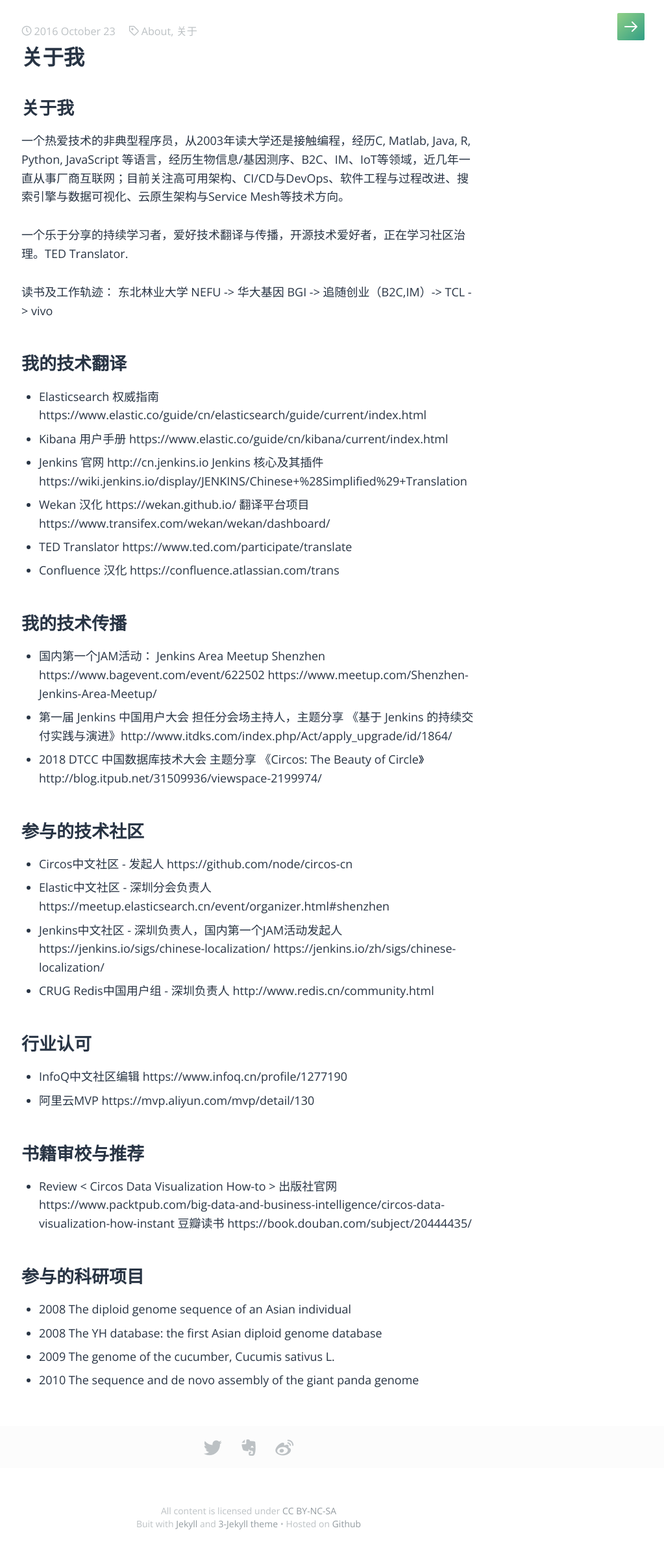
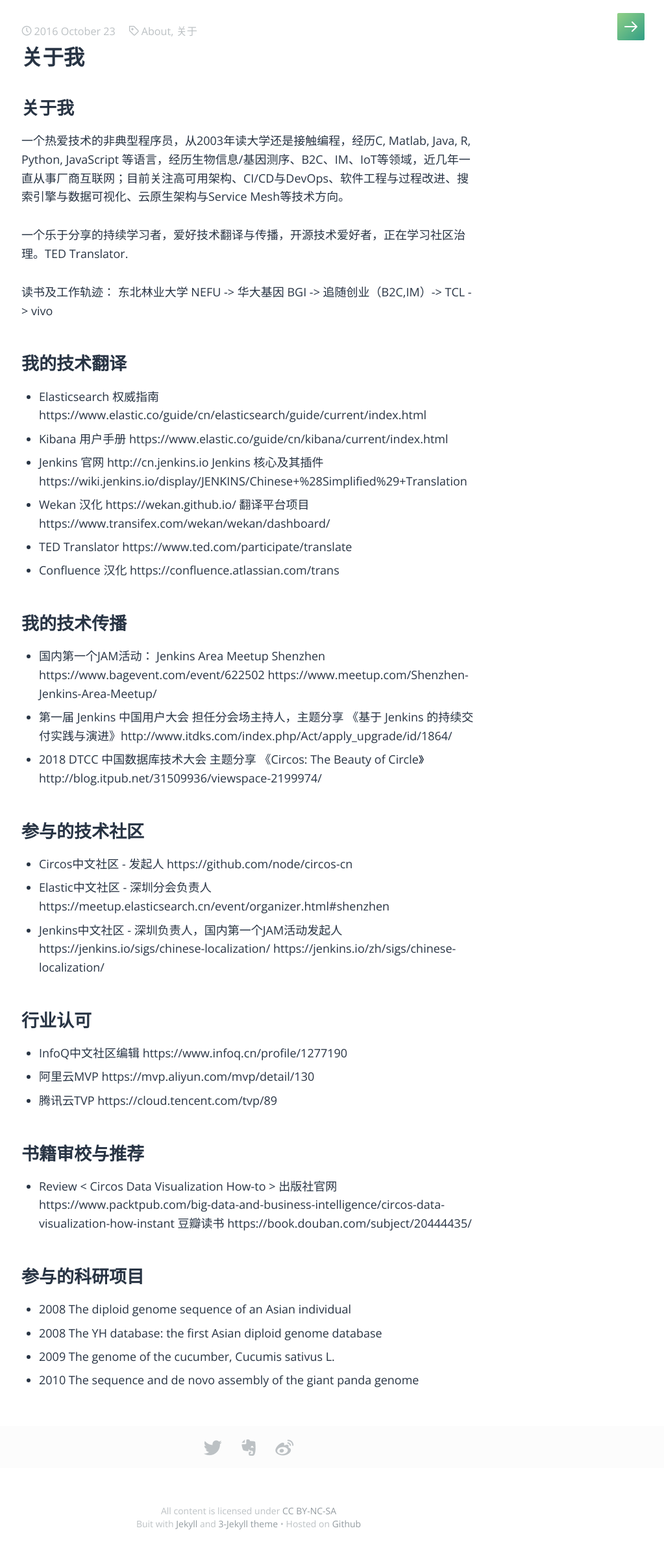
Before and after one commit to node/node.github.io, a Jekyll site: the page built from _posts/personal/2016-10-23-about-me.md, in a window 1280 px wide. Shown: the whole page at 65% size, without its empty margins (257-1280 px from the left). Built offline with Jekyll 4.4.1, drawn with Linux system fonts in a browser that asks for light colours; some web fonts are replaced.

Commit message:
Update 2016-10-23-about-me.md

```diff
--- a/_posts/personal/2016-10-23-about-me.md
+++ b/_posts/personal/2016-10-23-about-me.md
@@ -31,12 +31,11 @@ description: 关于我
 * Circos中文社区 - 发起人 https://github.com/node/circos-cn
 * Elastic中文社区 - 深圳分会负责人  https://meetup.elasticsearch.cn/event/organizer.html#shenzhen
 * Jenkins中文社区 - 深圳负责人，国内第一个JAM活动发起人 https://jenkins.io/sigs/chinese-localization/  https://jenkins.io/zh/sigs/chinese-localization/
-* CRUG Redis中国用户组 - 深圳负责人 http://www.redis.cn/community.html
 
 ## 行业认可
 * InfoQ中文社区编辑 https://www.infoq.cn/profile/1277190
 * 阿里云MVP https://mvp.aliyun.com/mvp/detail/130
-
+* 腾讯云TVP https://cloud.tencent.com/tvp/89
 
 ## 书籍审校与推荐
 * Review < Circos Data Visualization How-to >
```
